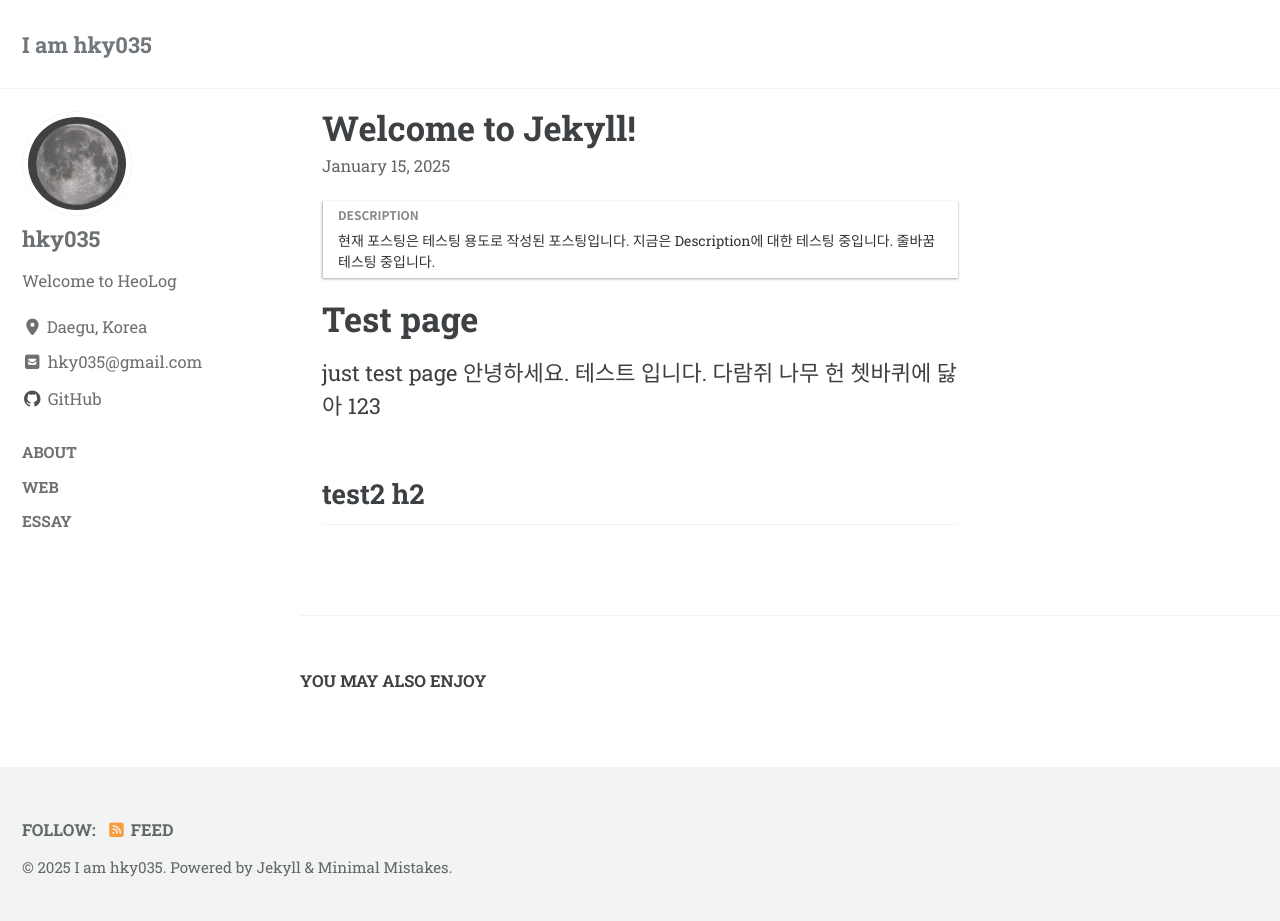
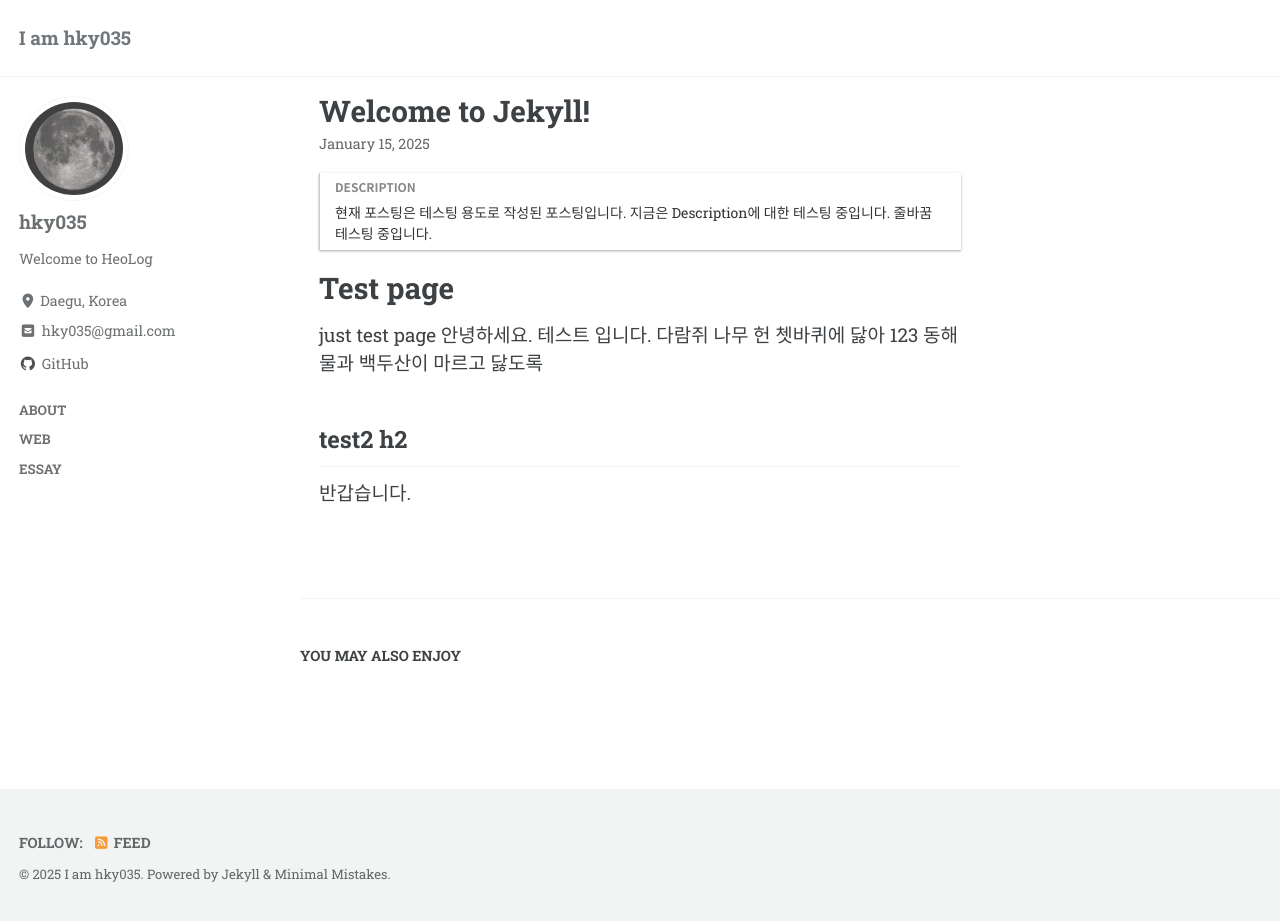
Before and after one commit to hky035/hky035.github.io, a Jekyll site: the page built from _posts/2025-01-15-welcome-to-jekyll.markdown, in a window 1280 px wide and 923 px high. Built offline with Jekyll 4.4.1, drawn with Linux system fonts in a browser that asks for light colours; cached includes are drawn as plain includes.

Commit message:
style: 기본 폰트 사이즈 변경

```diff
--- a/_posts/2025-01-15-welcome-to-jekyll.markdown
+++ b/_posts/2025-01-15-welcome-to-jekyll.markdown
@@ -18,6 +18,8 @@ show_date: true
 just test page
 안녕하세요.
 테스트 입니다.
-다람쥐 나무 헌 쳇바퀴에 닳아 123
+다람쥐 나무 헌 쳇바퀴에 닳아 123 동해물과 백두산이 마르고 닳도록
 
 ## test2 h2
+
+반갑습니다.
--- a/_sass/minimal-mistakes/_reset.scss
+++ b/_sass/minimal-mistakes/_reset.scss
@@ -15,11 +15,13 @@ html {
   }
 
   @include breakpoint($large) {
-    font-size: $doc-font-size-large;
+    // font-size: $doc-font-size-large;
+    font-size: 20px;
   }
 
   @include breakpoint($x-large) {
-    font-size: $doc-font-size-x-large;
+    // font-size: $doc-font-size-x-large;
+    font-size: 19px;
   }
 
   -webkit-text-size-adjust: 100%;
```
